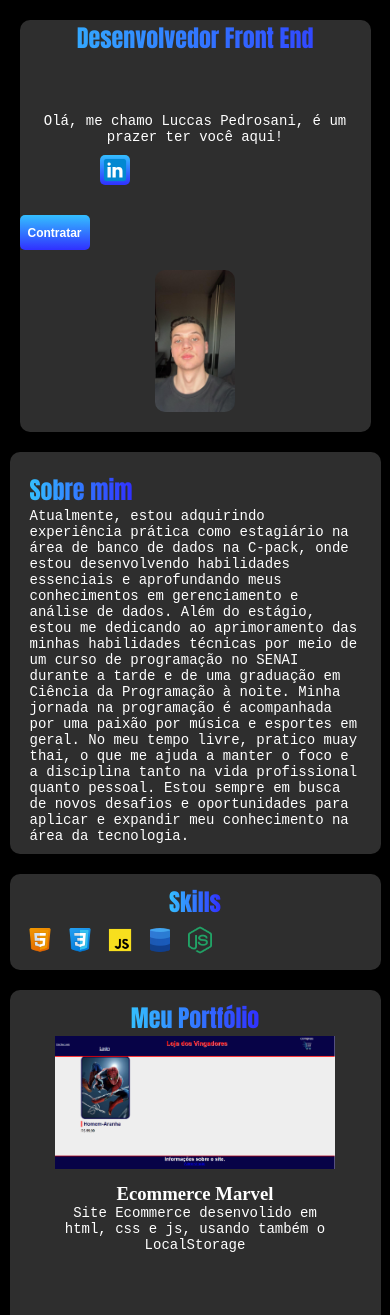
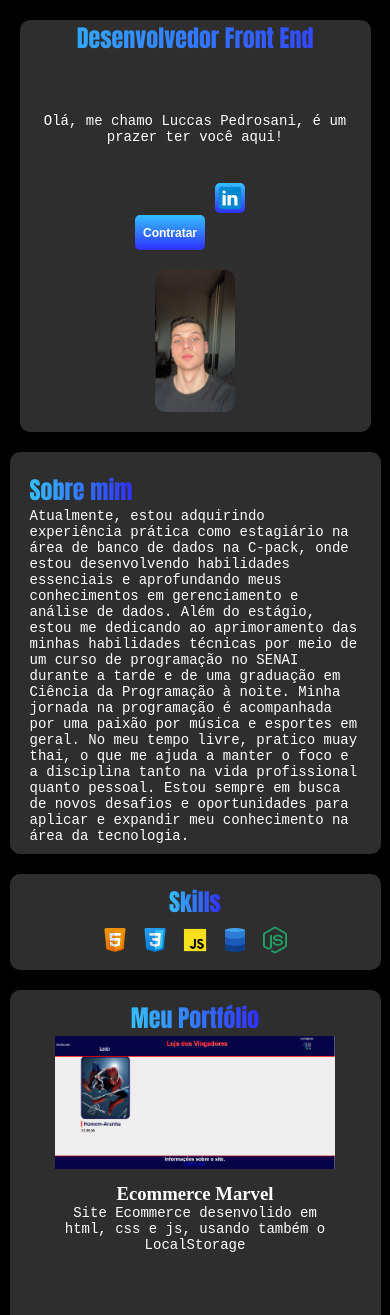
Before and after one commit to pereiraluccas/Portf-lio, a plain HTML site: page index.html in a window 390 px wide. Shown: the top 1315 px of the page. Drawn offline with Linux system fonts and the light colour scheme.

Commit message:
Update style.css

```diff
--- a/style.css
+++ b/style.css
@@ -318,6 +318,14 @@ img{
         font-size: 12px;
         color: white;
     }
+     .imagens{
+        justify-content: center;
+        align-items: center;
+    }
+    .linkedin{
+        justify-content: center;
+        align-items: center;
+    }
 }
 
 /* Estilo adicional para telas muito pequenas */
@@ -357,4 +365,12 @@ img{
         font-size: 12px;
         color: white;
     }
+     .imagens{
+        justify-content: center;
+        align-items: center;
+    }
+    .linkedin{
+        justify-content: center;
+        align-items: center;
+    }
 }
```
